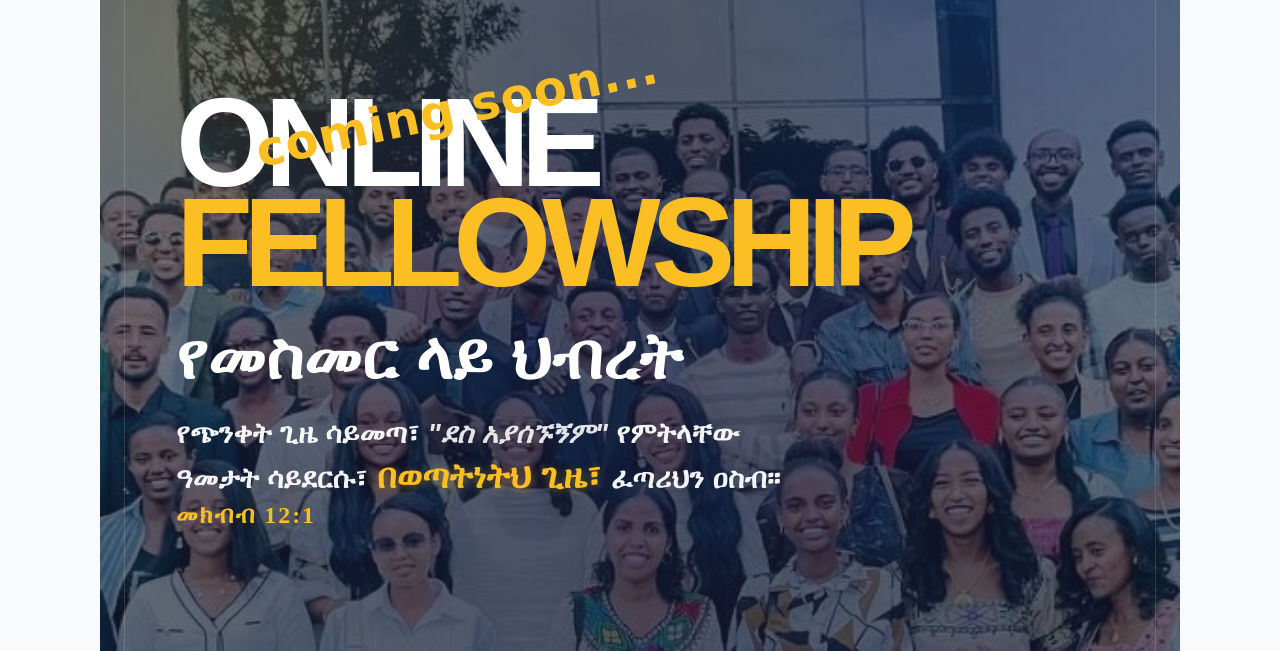
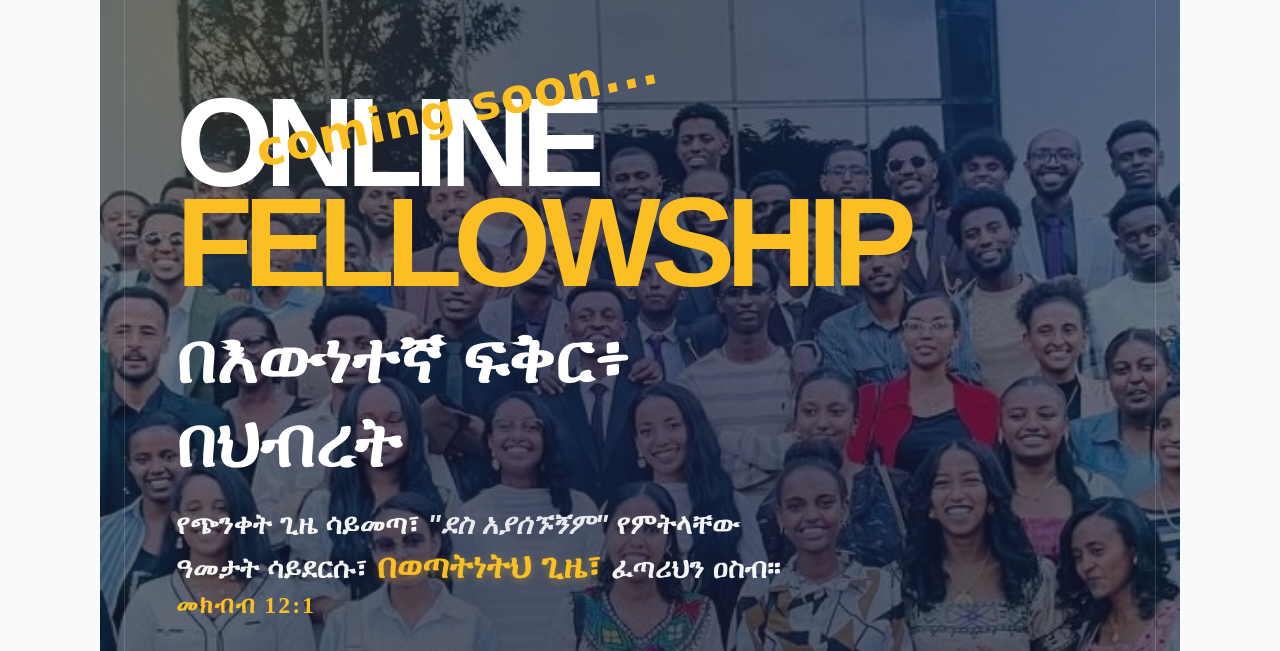
Before and after one commit to GirumY4/bdu-fellowship-graphics, a website: page 01-online-fellowship-announcement/index1.html in a window 1280 px wide. Shown: the part 149-800 px from the top of the page. Drawn offline with Linux system fonts and the light colour scheme; a web font is replaced by a local one.

Commit message:
Update Amharic text and adjust font size for online fellowship announcement

```diff
--- a/01-online-fellowship-announcement/index1.html
+++ b/01-online-fellowship-announcement/index1.html
@@ -41,7 +41,7 @@
             coming soon...
           </p>
           <h1 id="online-title">ONLINE<br /><span>FELLOWSHIP</span></h1>
-          <p class="poster--online__amharic amharic">የመስመር ላይ ህብረት</p>
+          <p class="poster--online__amharic amharic">በእውነተኛ ፍቅር፥ በህብረት</p>
           <p class="poster--online__intro amharic">
             የጭንቀት ጊዜ ሳይመጣ፣ <span>"ደስ አያሰኙኝም"</span> የምትላቸው ዓመታት ሳይደርሱ፣
             <span class="highlight-gold">በወጣትነትህ ጊዜ፣</span> ፈጣሪህን ዐስብ።
--- a/01-online-fellowship-announcement/styles1.css
+++ b/01-online-fellowship-announcement/styles1.css
@@ -62,7 +62,7 @@
 
 .poster--online__amharic {
   margin: var(--space-4) 0 0;
-  font-size: 64px;
+  font-size: 69px; /* 64 */
   font-weight: 800;
   line-height: 1.22;
   letter-spacing: 0.005em;
```
